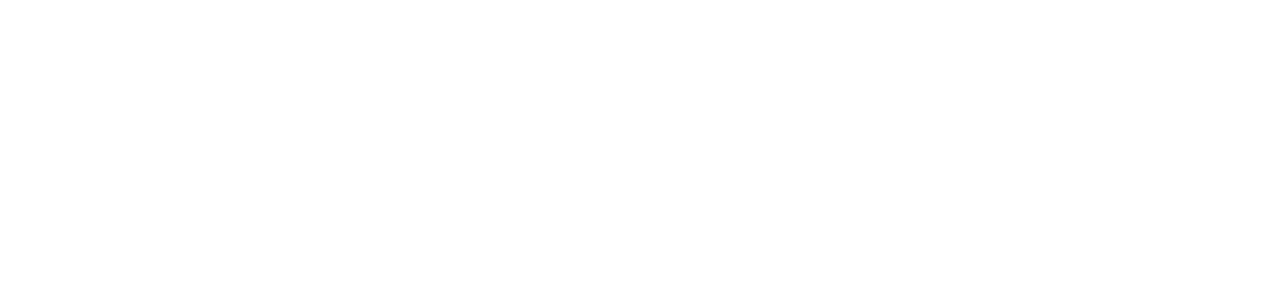
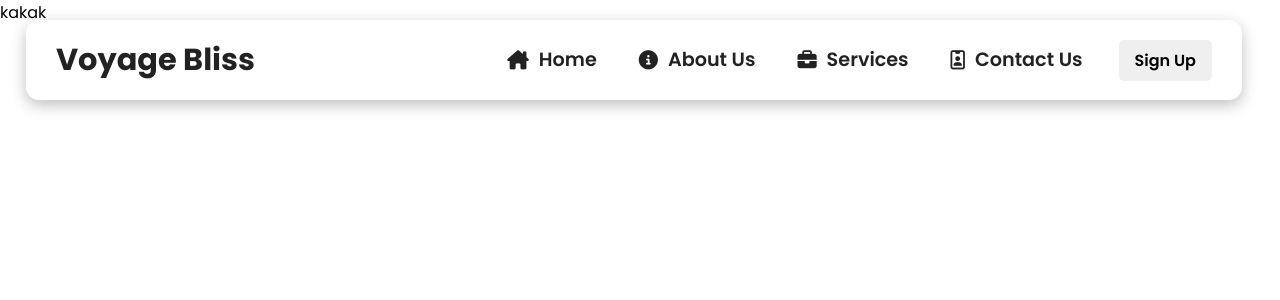
Before and after one commit to AnimeshPoddar/voyage-bliss, a React (Create React App) app: page / in a window 1280 px wide. Shown: the top 300 px of the page. Built offline with nearby package versions, Linux system fonts and the light colour scheme; the HTML template or start-up script is replaced by a standard one.

Commit message:
feat: created a navigation bar

```diff
--- a/package.json
+++ b/package.json
@@ -8,6 +8,7 @@
     "@testing-library/user-event": "^13.5.0",
     "react": "^18.3.1",
     "react-dom": "^18.3.1",
+    "react-router-dom": "^6.26.1",
     "react-scripts": "5.0.1",
     "web-vitals": "^2.1.4"
   },
--- a/public/index.html
+++ b/public/index.html
@@ -3,6 +3,13 @@
   <head>
     <meta charset="utf-8" />
     <link rel="icon" href="%PUBLIC_URL%/favicon.ico" />
+    <link
+      rel="stylesheet"
+      href="https://cdnjs.cloudflare.com/ajax/libs/font-awesome/6.6.0/css/all.min.css"
+      integrity="sha512-Kc323vGBEqzTmouAECnVceyQqyqdsSiqLQISBL29aUW4U/M7pSPA/gEUZQqv1cwx4OnYxTxve5UMg5GT6L4JJg=="
+      crossorigin="anonymous"
+      referrerpolicy="no-referrer"
+    />
     <meta name="viewport" content="width=device-width, initial-scale=1" />
     <meta name="theme-color" content="#000000" />
     <meta
--- a/src/App.css
+++ b/src/App.css
@@ -1,38 +1,11 @@
+@import url("https://fonts.googleapis.com/css2?family=Poppins:ital,wght@0,100;0,200;0,300;0,400;0,500;0,600;0,700;0,800;0,900;1,100;1,200;1,300;1,400;1,500;1,600;1,700;1,800;1,900&display=swap");
 .App {
   text-align: center;
 }
 
-.App-logo {
-  height: 40vmin;
-  pointer-events: none;
+* {
+  margin: 0;
+  padding: 0;
+  box-sizing: border-box;
+  font-family: "Poppins", sans-serif;
 }
-
-@media (prefers-reduced-motion: no-preference) {
-  .App-logo {
-    animation: App-logo-spin infinite 20s linear;
-  }
-}
-
-.App-header {
-  background-color: #282c34;
-  min-height: 100vh;
-  display: flex;
-  flex-direction: column;
-  align-items: center;
-  justify-content: center;
-  font-size: calc(10px + 2vmin);
-  color: white;
-}
-
-.App-link {
-  color: #61dafb;
-}
-
-@keyframes App-logo-spin {
-  from {
-    transform: rotate(0deg);
-  }
-  to {
-    transform: rotate(360deg);
-  }
-}
--- a/src/App.js
+++ b/src/App.js
@@ -1,10 +1,21 @@
+import { BrowserRouter, Route, Routes } from "react-router-dom";
 
-import './App.css';
+import "./App.css";
+import { Navbar } from "./components/Navbar";
 
 function App() {
   return (
     <>
-
+      <BrowserRouter>
+        <Navbar />
+        <Routes>
+          <Route path="/" exact element={<>kakak</>} />
+          <Route path="/about-us" exact element={<></>} />
+          <Route path="/services" exact element={<></>} />
+          <Route path="/contact-us" exact element={<></>} />
+          <Route path="/sign-up" exact element={<></>} />
+        </Routes>
+      </BrowserRouter>
     </>
   );
 }
--- a/src/components/Navbar.jsx
+++ b/src/components/Navbar.jsx
@@ -1,5 +1,50 @@
-import React from "react";
+import React, { useState } from "react";
+import "./navbar.style.css";
+import { Link } from "react-router-dom";
+export const Navbar = () => {
+  const [drawerOpen, setDrawerOpen] = useState(false);
 
-export const Navbar = () => {
-  return <div>Navbar</div>;
+  return (
+    <nav className="navbar">
+        <h1 className="site-icon">Voyage Bliss</h1>
+
+      <div className="menu-icons">
+        <i
+          onClick={() => setDrawerOpen(!drawerOpen)}
+          className={
+            !drawerOpen ? "fa-solid fa-bars-staggered" : "fa-solid fa-xmark"
+          }
+        ></i>
+      </div>
+
+      <ul className={drawerOpen ? "navbar-links active" : "navbar-links"}>
+        <li>
+          <Link className="link" to="/">
+            <i className="fa-solid fa-house-chimney"></i>Home
+          </Link>
+        </li>
+        <li>
+          <Link className="link" to="/about-us">
+            <i className="fa-solid fa-circle-info"></i>About Us
+          </Link>
+        </li>
+        <li>
+          <Link className="link" to="/services">
+            <i className="fa-solid fa-briefcase"></i>Services
+          </Link>
+        </li>
+        <li>
+          <Link className="link" to="/contact-us">
+            <i className="fa-regular fa-id-badge"></i>Contact Us
+          </Link>
+        </li>
+        <li>
+          <Link className="signup-link" to="/sign-up">
+            <i className="fa-regular fa-id-badge"></i>Sign Up
+          </Link>
+        </li>
+        <button className="sign-up-button">Sign Up</button>
+      </ul>
+    </nav>
+  );
 };
--- /dev/null
+++ b/src/components/navbar.style.css
@@ -0,0 +1,140 @@
+.navbar {
+  display: flex;
+  justify-content: space-between;
+  flex-direction: row;
+  padding: 0 30px;
+  box-shadow: 0 5px 15px 0 rgba(0, 0, 0, 0.25);
+  width: 95%;
+  height: 80px;
+  border-radius: 13px;
+  position: fixed;
+  top: 20px;
+  left: 50%;
+  transform: translate(-50.5%);
+  z-index: 9999;
+}
+
+.site-icon {
+  color: #222;
+  font-size: 1.9rem;
+  cursor: pointer;
+  align-content: center;
+}
+
+.navbar-links {
+  display: grid;
+  grid-template-columns: repeat(6, auto);
+  gap: 10px;
+  list-style: none;
+  align-items: center;
+}
+
+.link {
+  text-decoration: none;
+  color: #222;
+  font-size: 1.2rem;
+  font-weight: 600;
+  padding: 0.7rem 1rem;
+  white-space: nowrap;
+}
+
+.link i {
+  padding-right: 10px;
+}
+.link:hover {
+  background-color: #01959a;
+  color: white;
+  border-radius: 4px;
+  transition: all 0.2s ease-in-out;
+}
+.sign-up-button {
+  padding: 0.5rem 1rem;
+  white-space: nowrap;
+  border-radius: 0.3rem;
+  font-size: 1rem;
+  font-weight: 600;
+  cursor: pointer;
+  transition: 0.2s ease-in-out;
+  border: none;
+}
+
+.sign-up-button:hover {
+  color: #ffffff;
+  background-color: #151516;
+}
+
+.signup-link {
+  display: none;
+}
+
+.menu-icons {
+  display: none;
+}
+@media screen and (max-width: 850px) {
+  .menu-icons {
+    display: block;
+    align-content: center;
+  }
+
+  .menu-icons i {
+    align-items: center;
+    font-size: 1.2rem;
+    color: #222;
+    cursor: pointer;
+  }
+  .navbar-links {
+    display: flex;
+    flex-direction: column;
+    justify-self: flex-start;
+    width: 100%;
+    height: auto;
+    position: absolute;
+    top: 0;
+    left: -100%;
+    opacity: 0;
+    align-items: stretch;
+    padding: 80px 0 30px 0;
+    margin: 0;
+    text-align: center;
+    background-color: #fff;
+    transition: 0.2s ease-in-out;
+    border-radius: 13px ;
+  }
+
+  .navbar-links.active {
+    opacity: 1;
+    left: 0;
+    z-index: -1;
+  }
+  .link {
+    display: block;
+    width: 100%;
+    font-size: 1.2rem;
+    padding: 2rem 0;
+  }
+  .link:hover {
+    transition: none;
+    color: #01959a;
+  }
+  .signup-link {
+    display: block;
+    text-align: center;
+    padding: 1.5rem;
+    margin: auto;
+    border-radius: 4px;
+    width: 80%;
+    background-color: #01959a;
+    text-decoration: none;
+    color: #fff;
+    font-size: 1.2rem;
+    font-weight: 700;
+    letter-spacing: 2px;
+  }
+  .sign-up-button {
+    display: none;
+  }
+
+  .navbar {
+    z-index: 99;
+  }
+}
--- a/src/index.css
+++ b/src/index.css
@@ -1,5 +1,6 @@
+@import url('https://fonts.googleapis.com/css2?family=Poppins:ital,wght@0,100;0,200;0,300;0,400;0,500;0,600;0,700;0,800;0,900;1,100;1,200;1,300;1,400;1,500;1,600;1,700;1,800;1,900&display=swap');
 body {
-  margin: 0;
+  /* margin: 0; */
   font-family: -apple-system, BlinkMacSystemFont, 'Segoe UI', 'Roboto', 'Oxygen',
     'Ubuntu', 'Cantarell', 'Fira Sans', 'Droid Sans', 'Helvetica Neue',
     sans-serif;
```
Also changed, not shown: 1 other file (tests, documents, lock files or other folders).
